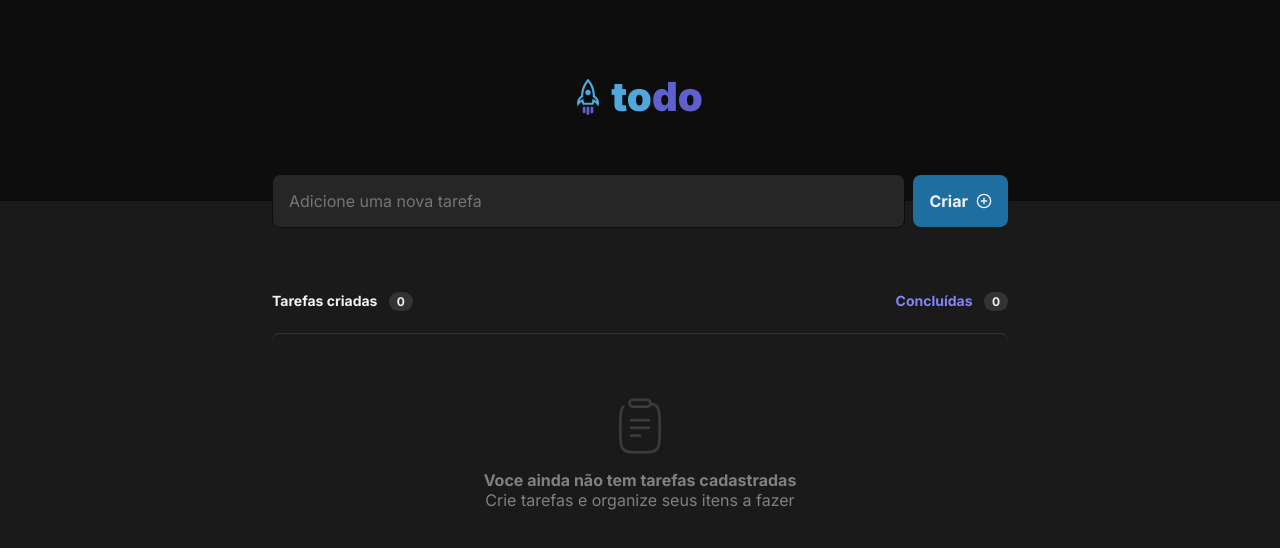
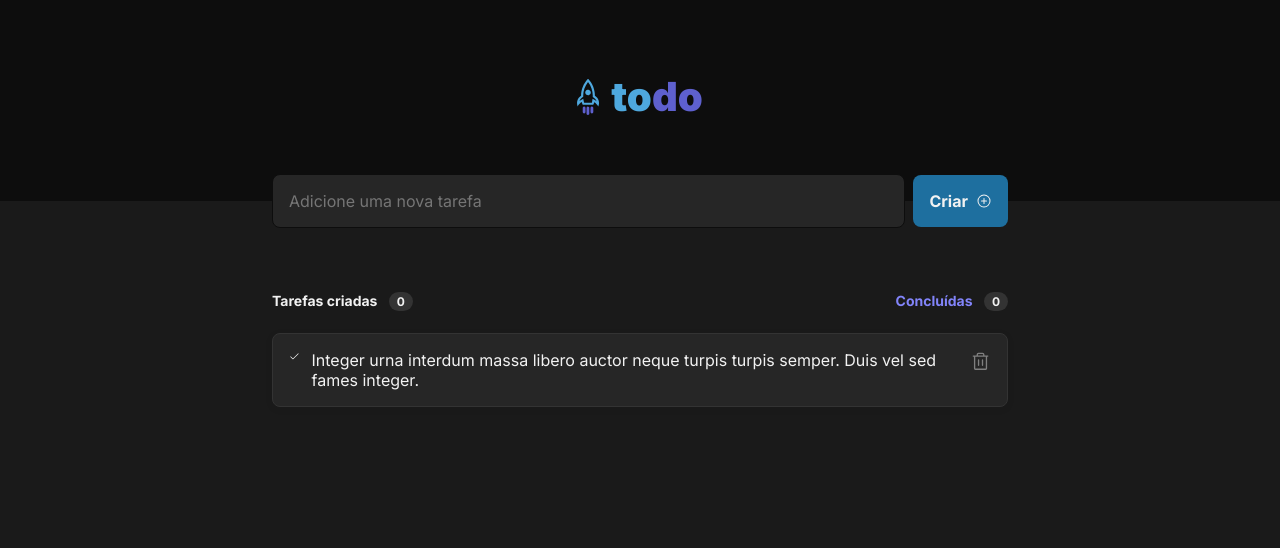
Before and after one commit to maria-luiza-rodrigues-ti/rocketseat-todo-list, a React (Vite) app: page / in a window 1280 px wide. Shown: the top 548 px of the page. Built offline with nearby package versions, Linux system fonts and the light colour scheme.

Commit message:
feat: adding ListItem component

```diff
--- a/package.json
+++ b/package.json
@@ -10,6 +10,7 @@
     "preview": "vite preview"
   },
   "dependencies": {
+    "@phosphor-icons/react": "^2.0.15",
     "lucide-react": "^0.341.0",
     "react": "^18.2.0",
     "react-dom": "^18.2.0"
--- a/src/App.tsx
+++ b/src/App.tsx
@@ -1,16 +1,18 @@
 import { Header } from "./components/header";
 import { Input } from "./components/input";
 import { ListHeader } from "./components/list/list-header";
-import { ListEmpty } from "./components/list/list-empty";
+import { ListItem } from "./components/list/list-item";
+
+import styles from "./app.module.css";
 
 export function App() {
   return (
     <>
       <Header />
       <Input />
-      <div>
+      <div className={styles.listContainer}>
         <ListHeader />
-        <ListEmpty />
+        <ListItem />
       </div>
     </>
   );
--- /dev/null
+++ b/src/app.module.css
@@ -0,0 +1,5 @@
+.listContainer {
+  max-width: 736px;
+  width: 100%;
+  margin: 0 auto;
+}
--- a/src/components/input.tsx
+++ b/src/components/input.tsx
@@ -1,4 +1,4 @@
-import { PlusCircle } from "lucide-react";
+import { PlusCircle } from "@phosphor-icons/react";
 
 import styles from "./input.module.css";
 export function Input() {
--- a/src/components/list/list-empty.module.css
+++ b/src/components/list/list-empty.module.css
@@ -5,9 +5,6 @@
   justify-content: center;
   gap: 16px;
 
-  max-width: 736px;
-  width: 100%;
-  margin: 0 auto;
   padding: 4rem 1.5rem;
 
   border-radius: 8px;
--- /dev/null
+++ b/src/components/list/list-item.module.css
@@ -0,0 +1,17 @@
+.listItemContainer {
+  display: flex;
+  gap: 12px;
+
+  padding: 1rem;
+  margin-bottom: 0.75rem;
+
+  background: var(--gray-500);
+
+  border-radius: 8px;
+  border: 1px solid var(--gray-400);
+  box-shadow: 0px 2px 8px 0px rgba(0, 0, 0, 0.06);
+}
+
+.listItemContainer:last-child {
+  margin-bottom: 0;
+}
--- /dev/null
+++ b/src/components/list/list-item.tsx
@@ -0,0 +1,19 @@
+import { Check, Trash } from "@phosphor-icons/react";
+
+import styles from "./list-item.module.css";
+export function ListItem() {
+  return (
+    <div className={styles.listItemContainer}>
+      <Check size={12} className={styles.check} />
+      <p>
+        Integer urna interdum massa libero auctor neque turpis turpis semper.
+        Duis vel sed fames integer.
+      </p>
+      <Trash
+        size={24}
+        color="
+      #808080"
+      />
+    </div>
+  );
+}
```
Also changed, not shown: 1 other file (tests, documents, lock files or other folders).
